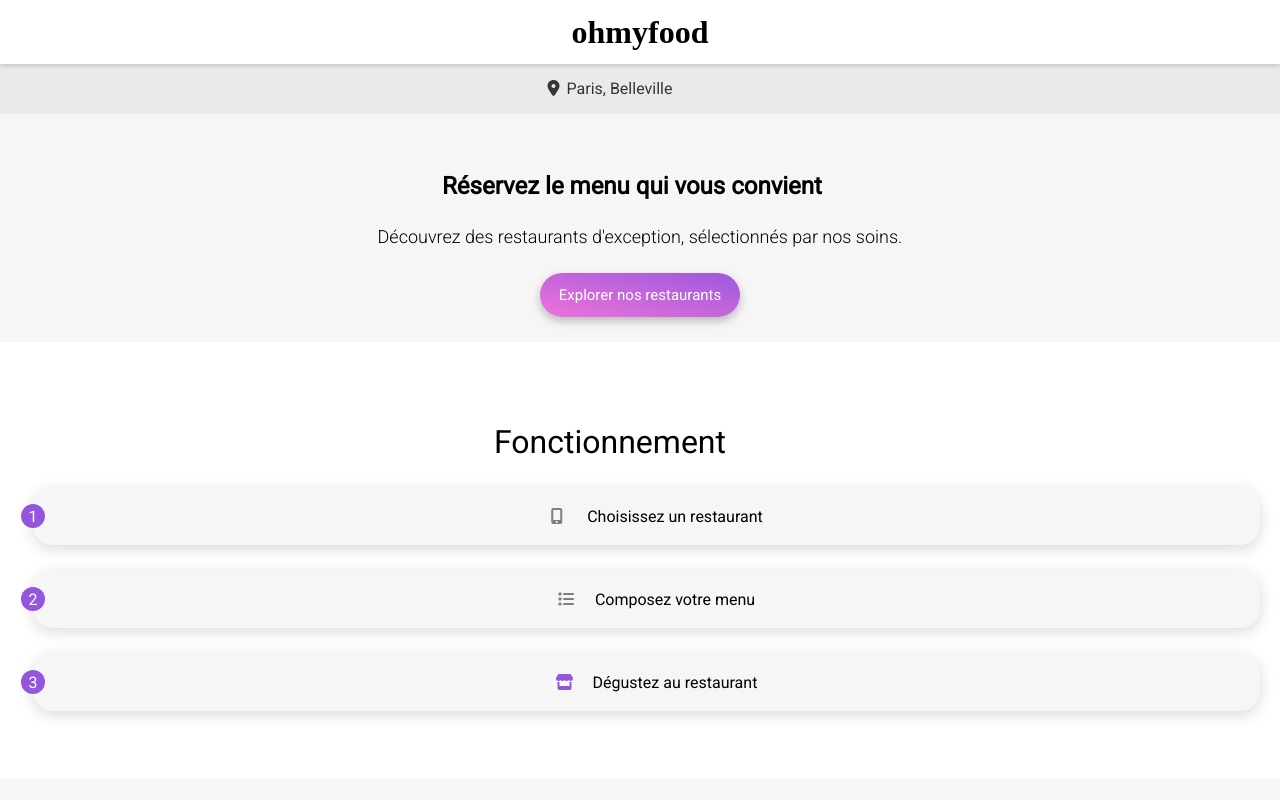
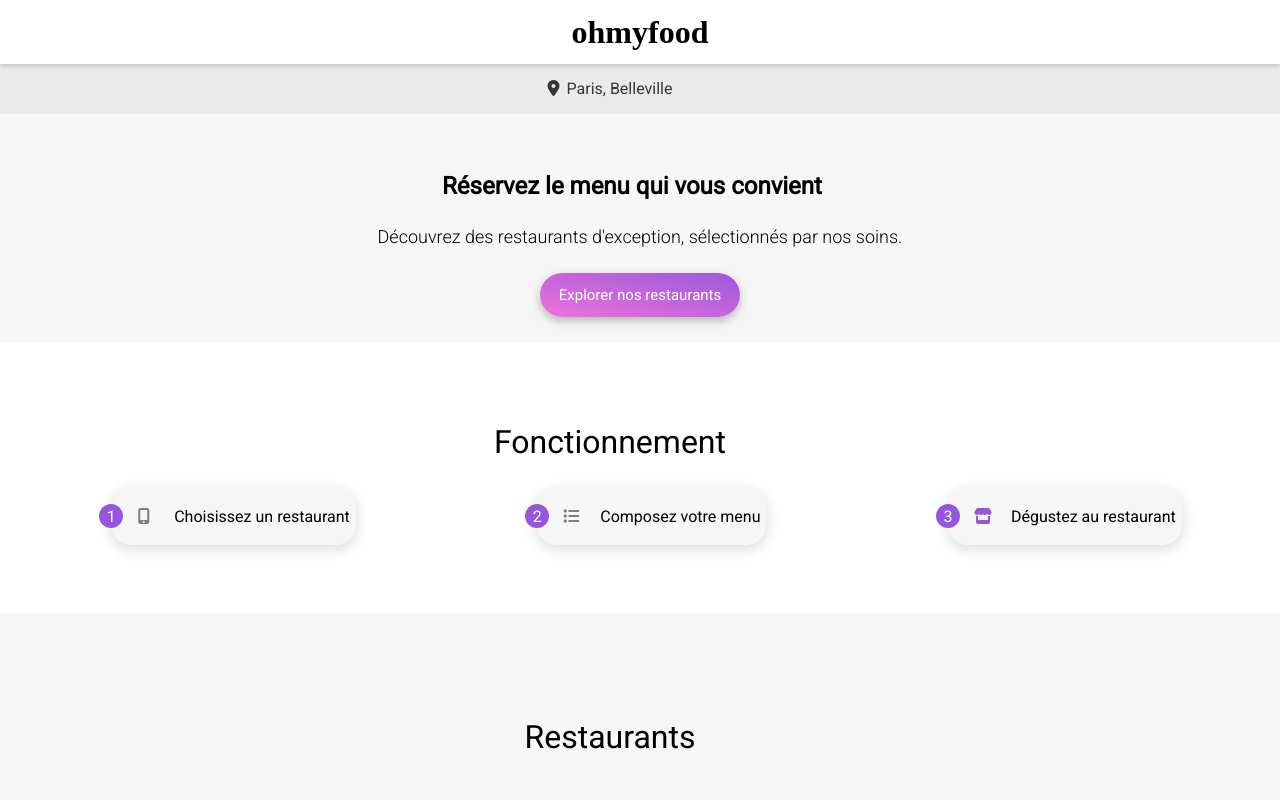
Before and after one commit to PasseratCharlene/Ohmyfood, a plain HTML site: page index.html in a window 1280 px wide. Shown: the top 800 px of the page. Drawn offline with Linux system fonts and the light colour scheme; a web font is replaced by a local one.

Commit message:
responsive

```diff
--- a/responsive.css
+++ b/responsive.css
@@ -8,6 +8,12 @@
         justify-content: center;
         font-size: 2rem;
         font-weight: 500;
+    }
+
+   .btn-fonctionnement {
+        display: flex;
+        flex-direction: row;
+        justify-content:space-around;
     }
 
     .title-restaurant {
```
